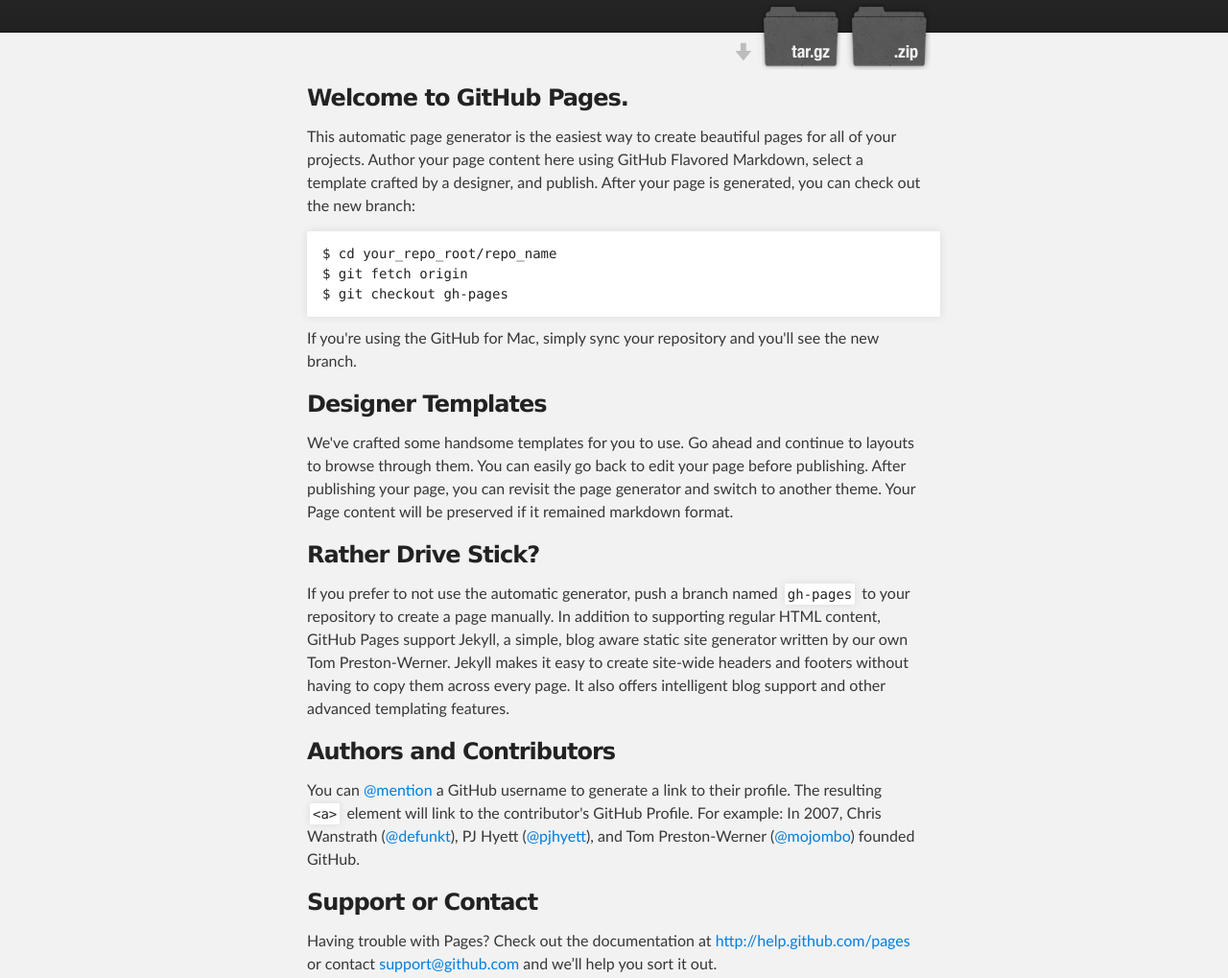
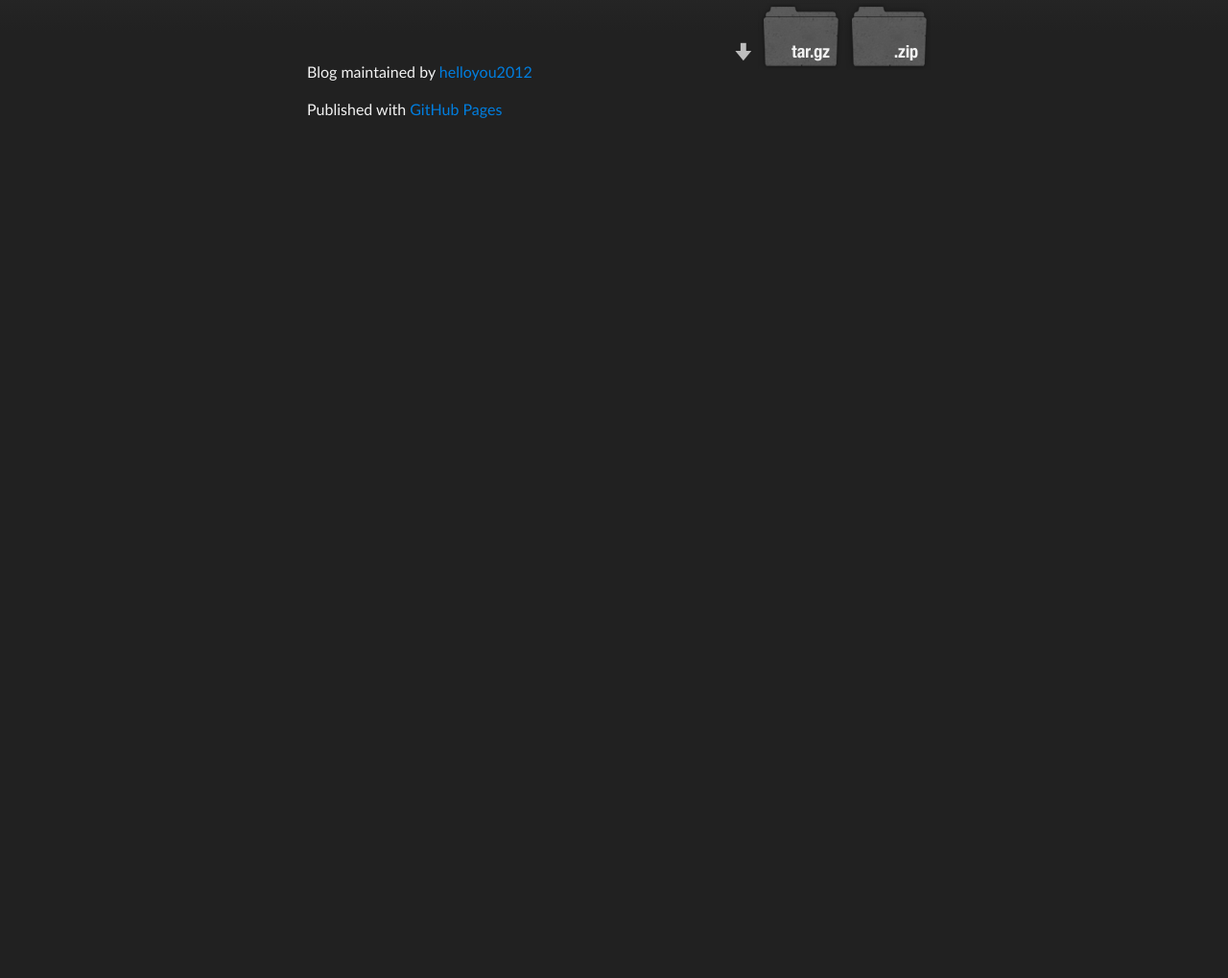
Before and after one commit to helloyou2012/blog, a plain HTML site: page index.html in a window 1280 px wide. Shown: the part 176-1195 px from the top of the page at 96% size. After the commit the page ends 800 px from the top, so only its background shows below. Drawn offline with Linux system fonts and the light colour scheme.

Commit message:
Update index.html

```diff
--- a/index.html
+++ b/index.html
@@ -1,5 +1,5 @@
 <!DOCTYPE html>
-<html>
+<html xmlns:wb="http://open.weibo.com/wb">
 
   <head>
     <meta charset='utf-8' />
@@ -7,7 +7,7 @@
     <meta name="description" content="Blog : this is my blog" />
 
     <link rel="stylesheet" type="text/css" media="screen" href="stylesheets/stylesheet.css">
-
+    <script src="http://tjs.sjs.sinajs.cn/open/api/js/wb.js?appkey=3911055022" type="text/javascript" charset="utf-8"></script>
     <title>Blog</title>
   </head>
 
@@ -29,42 +29,9 @@
     </div>
 
     <!-- MAIN CONTENT -->
-    <div id="main_content_wrap" class="outer">
-      <section id="main_content" class="inner">
-        <h3>
-<a name="welcome-to-github-pages" class="anchor" href="#welcome-to-github-pages"><span class="octicon octicon-link"></span></a>Welcome to GitHub Pages.</h3>
-
-<p>This automatic page generator is the easiest way to create beautiful pages for all of your projects. Author your page content here using GitHub Flavored Markdown, select a template crafted by a designer, and publish. After your page is generated, you can check out the new branch:</p>
-
-<pre><code>$ cd your_repo_root/repo_name
-$ git fetch origin
-$ git checkout gh-pages
-</code></pre>
-
-<p>If you're using the GitHub for Mac, simply sync your repository and you'll see the new branch.</p>
-
-<h3>
-<a name="designer-templates" class="anchor" href="#designer-templates"><span class="octicon octicon-link"></span></a>Designer Templates</h3>
-
-<p>We've crafted some handsome templates for you to use. Go ahead and continue to layouts to browse through them. You can easily go back to edit your page before publishing. After publishing your page, you can revisit the page generator and switch to another theme. Your Page content will be preserved if it remained markdown format.</p>
-
-<h3>
-<a name="rather-drive-stick" class="anchor" href="#rather-drive-stick"><span class="octicon octicon-link"></span></a>Rather Drive Stick?</h3>
-
-<p>If you prefer to not use the automatic generator, push a branch named <code>gh-pages</code> to your repository to create a page manually. In addition to supporting regular HTML content, GitHub Pages support Jekyll, a simple, blog aware static site generator written by our own Tom Preston-Werner. Jekyll makes it easy to create site-wide headers and footers without having to copy them across every page. It also offers intelligent blog support and other advanced templating features.</p>
-
-<h3>
-<a name="authors-and-contributors" class="anchor" href="#authors-and-contributors"><span class="octicon octicon-link"></span></a>Authors and Contributors</h3>
-
-<p>You can <a href="https://github.com/blog/821" class="user-mention">@mention</a> a GitHub username to generate a link to their profile. The resulting <code>&lt;a&gt;</code> element will link to the contributor's GitHub Profile. For example: In 2007, Chris Wanstrath (<a href="https://github.com/defunkt" class="user-mention">@defunkt</a>), PJ Hyett (<a href="https://github.com/pjhyett" class="user-mention">@pjhyett</a>), and Tom Preston-Werner (<a href="https://github.com/mojombo" class="user-mention">@mojombo</a>) founded GitHub.</p>
-
-<h3>
-<a name="support-or-contact" class="anchor" href="#support-or-contact"><span class="octicon octicon-link"></span></a>Support or Contact</h3>
-
-<p>Having trouble with Pages? Check out the documentation at <a href="http://help.github.com/pages">http://help.github.com/pages</a> or contact <a href="mailto:support@github.com">support@github.com</a> and we’ll help you sort it out.</p>
-      </section>
-    </div>
-
+        <wb:follow-button uid="2991975565" type="red_1" width="67" height="24" ></wb:follow-button>
+    	  <wb:share-button size="middle" appkey="3911055022" ></wb:share-button>
+    	  <wb:comments url="auto" width="auto" ></wb:comments>
     <!-- FOOTER  -->
     <div id="footer_wrap" class="outer">
       <footer class="inner">
```
